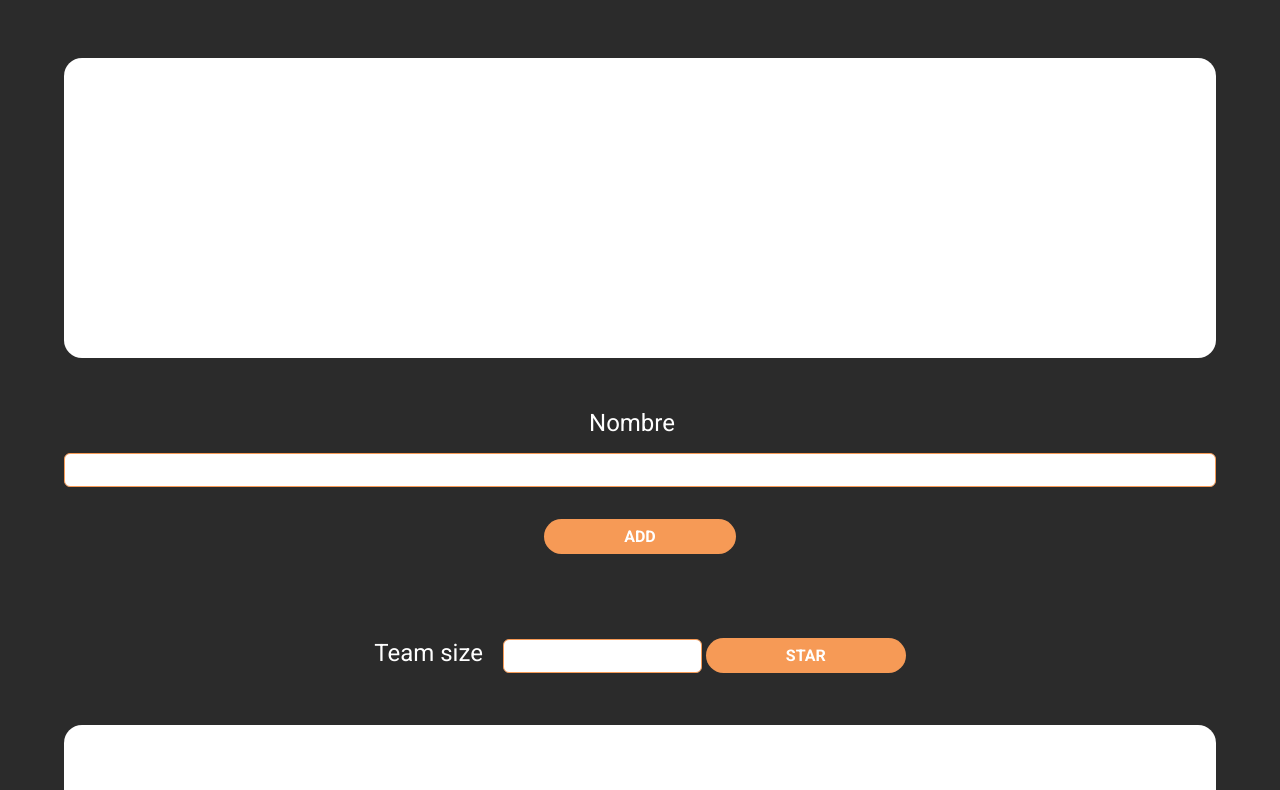
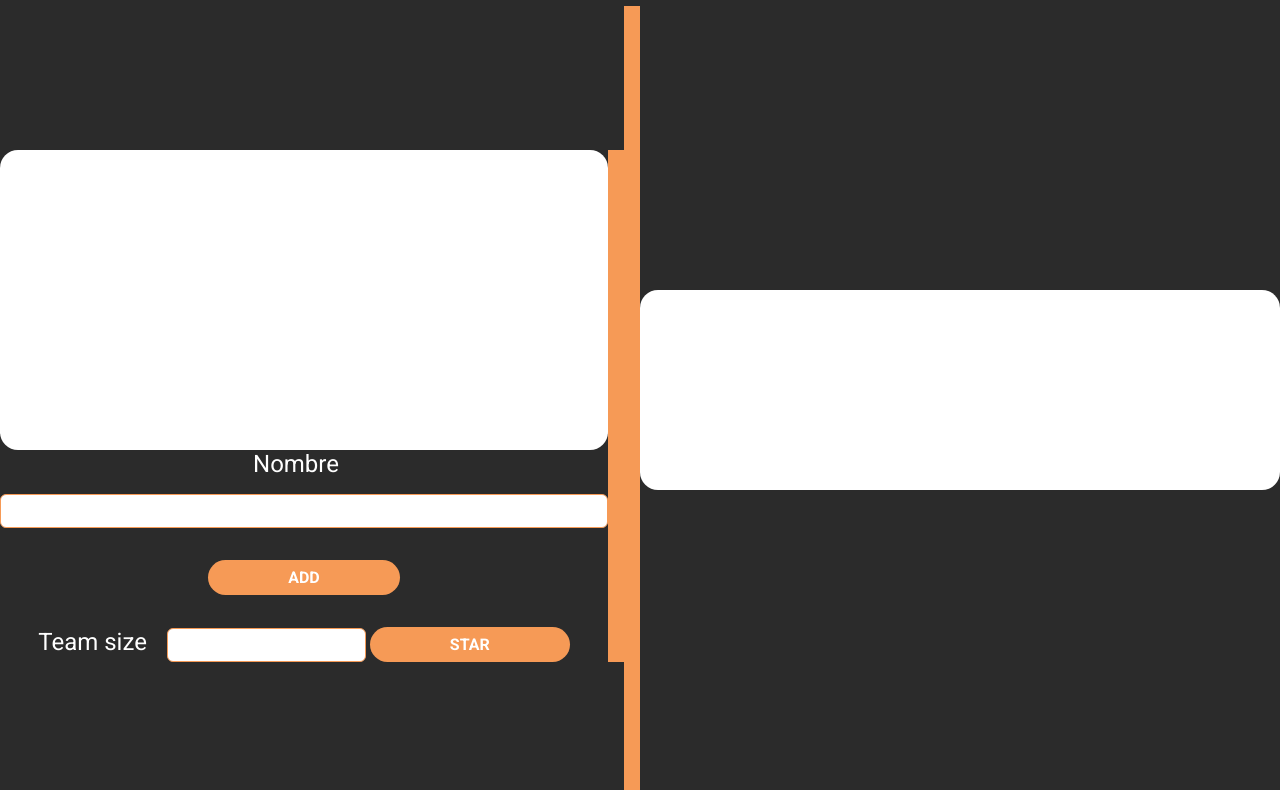
Before and after one commit to MarcoRooks/teamGenerator, a plain HTML site: page index.html in a window 1280 px wide. Shown: the part 75-865 px from the top of the page. Drawn offline with Linux system fonts and the light colour scheme.

Commit message:
not this

```diff
--- a/index.html
+++ b/index.html
@@ -13,9 +13,10 @@
 </head>
 
 <body>
+    <h1>Team Generator</h1>
+    <div class= "flexContainer">
+        <main class="container main">
 
-    <main class="container main">
-        <h1>Team Generator</h1>
             <div class="main">
 
 
@@ -49,6 +50,7 @@
             </div>
         </div>
 
+    </div>
 
 </body>
 
--- a/style.css
+++ b/style.css
@@ -96,3 +96,17 @@ h1 {
     border-radius: 18px;
     margin-bottom: 2rem;
 }
+
+/* Flexbox */
+@media screen and (min-width : 480px) {
+    .flexContainer{
+        display: flex;
+    }
+    .teams-container{
+        flex-basis: 50%;
+    }
+    .main{
+        flex-basis:50%;
+        border-right:#F69A56 1rem solid;
+    }
+}
```
Lines whose indentation alone changed are shown as unchanged.
